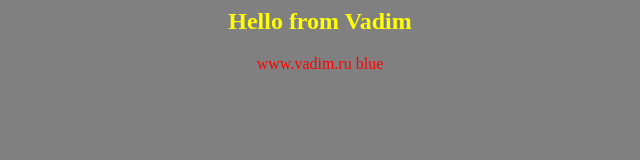
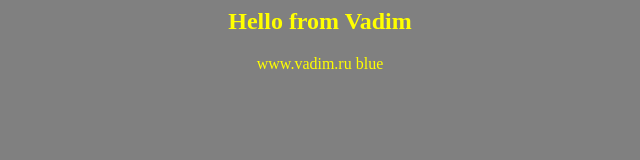
Before and after one commit to vadimn52/app-for-jenkins, a plain HTML site: page index.html in a window 1280 px wide. Shown: the whole page, without its empty margins (320-960 px from the left). Drawn offline with Linux system fonts and the light colour scheme.

Commit message:
Yellow color second string

```diff
--- a/index.html
+++ b/index.html
@@ -4,7 +4,7 @@
 <center>
 <h2><font color="yellow">Hello from Vadim</font></h2>
 
-<font color="red">www.vadim.ru blue</font>
+<font color="yellow">www.vadim.ru blue</font>
 
 </center>
 </body>
```
